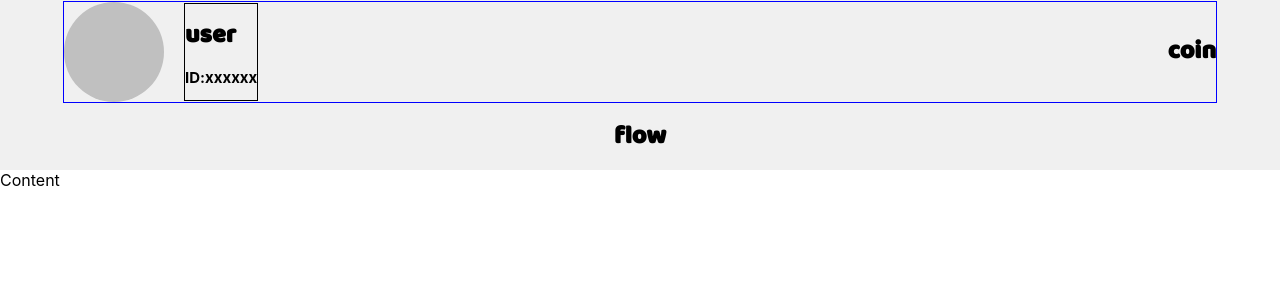
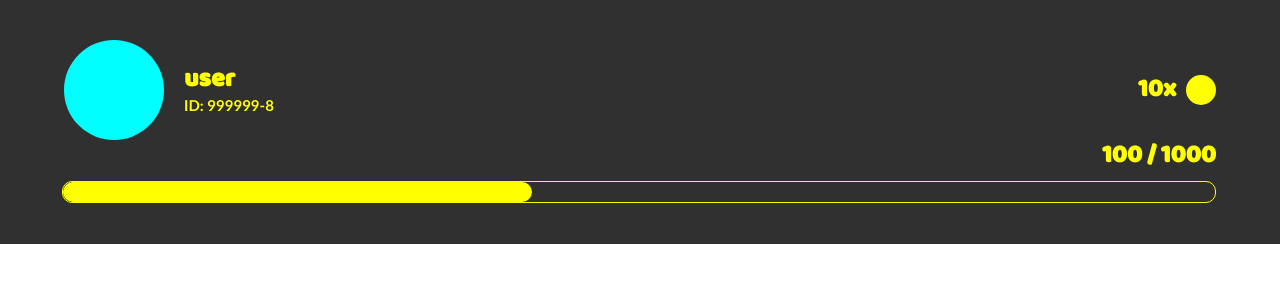
Before and after one commit to deppbrazil/codetowin, a React (Create React App) app: page / in a window 1280 px wide. Shown: the top 300 px of the page. Built offline with nearby package versions, Linux system fonts and the light colour scheme.

Commit message:
upgrade header

```diff
--- a/src/App.js
+++ b/src/App.js
@@ -1,8 +1,6 @@
 import React from 'react';
-// import './App.css';
+import './global-style/App.css';
 import Routes from './routes';
-
-
 
 function App() {
   return (
--- a/src/components/dashboard/index.js
+++ b/src/components/dashboard/index.js
@@ -13,22 +13,22 @@ function Dashboard() {
                         <div className="avatar"></div>
                         <div className="wrapper__text">
                             <h1 className="h1">user</h1>
-                            <h2 className="h2">ID:xxxxxx</h2>
+                            <h2 className="h2">ID: 999999-8</h2>
                         </div>
                     </div>
-                    <div className="coin">
-                        <h1 className="h1">coin</h1>
+                    <div className="wrapper__coin flexbox">
+                        <h1 className="h1">10x</h1>
+                        <div className="coin"></div>
                     </div>
                 </div>
                 <div className="wrapper__head--center flexbox">
-                    <div className="coin">
-                        <h1 className="h1">flow</h1>
-                    </div>
+                    <h1 className="h1">100 / 1000</h1>
+                    <div className="progress-bar flexbox"></div>
                 </div>
             </header>
 
             <section>
-                <div>Content</div>
+                <div></div>
             </section>
         </>
     );
--- a/src/components/dashboard/style.css
+++ b/src/components/dashboard/style.css
@@ -8,23 +8,16 @@
 .head {
     width: 100%;
     height: auto;
-    background-color: #f0f0f0;
+    padding-top: 40px;
+    background-color: var(--primary);
 }
 
 .wrapper__head {
     width: 90%;
+    max-width: 1200px;
     height: 100%;
-    margin: 1px;
     flex-direction: row;
     justify-content: space-between;
-    border: 1px solid blue;
-}
-
-.wrapper__head--center {
-    width: 90%;
-    height: 100%;
-    margin: 1px;
-    flex-direction: row;
 }
 
 .wrapper__avatar {
@@ -37,10 +30,61 @@
     width: 100px;
     height: 100px;
     margin-right: 20px;
-    border-radius: 50%;
-    background-color: silver;
+    border-radius: 50px;
+    background-color: var(--blue);
 }
 
 .wrapper__text {
-    border: 1px solid black;
+    width: auto;
 }
+
+.wrapper__coin {
+    flex-direction: row;
+}
+
+.coin {
+    width: 30px;
+    height: 30px;
+    border-radius: 15px;
+    margin-left: 10px;
+    background-color: var(--yellow);
+}
+
+.wrapper__head--center {
+    width: 90%;
+    max-width: 1200px;
+    height: 100%;
+    margin: 1px;
+    flex-direction: column;
+    align-items: flex-end;
+}
+
+.progress-bar {
+    width: 100%;
+    height: 20px;
+    border-radius: 10px;
+    margin: 10px 0 40px;
+    border: 1px solid var(--yellow);
+}
+
+/* Anime progress bar */
+@keyframes loading {
+    0% { width: 20px }
+    25% { width: 10%}
+    50% { width: 50% }
+    100% { width: 100%}
+}
+
+.progress-bar {
+    background-color: transparent;
+    position: relative;
+}
+
+.progress-bar::after {
+    animation: loading 12s  ease-in-out;
+    background-color: var(--yellow);
+    content: '';
+    position: absolute;
+    border-radius: 20px;
+    left: 0; top: 0; bottom: 0
+}
--- a/src/components/dashboard/text.css
+++ b/src/components/dashboard/text.css
@@ -1,9 +1,11 @@
 h1 {
     font-size: 25px;
     line-height: 30px;
+    color: var(--yellow);
 }
 
 h2 {
     font-size: 15px;
     line-height: 20px;
+    color: var(--yellow);
 }
--- a/src/global-style/App.css
+++ b/src/global-style/App.css
@@ -1,3 +1,9 @@
+:root {
+    --primary: #303030;
+    --blue: #00ffff;
+    --yellow: #ffff00;
+  }
+
 * {
   margin: 0;
   padding: 0;
--- a/src/global-style/Font.css
+++ b/src/global-style/Font.css
@@ -7,3 +7,8 @@
 h1 {
     font-family: ballo-bhai;
 }
+
+*,
+h2 {
+    font-family: 'Trebuchet MS', 'Lucida Sans Unicode', 'Lucida Grande', 'Lucida Sans', Arial, sans-serif;
+}
```
Also changed, not shown: 1 other file (tests, documents, lock files or other folders).
